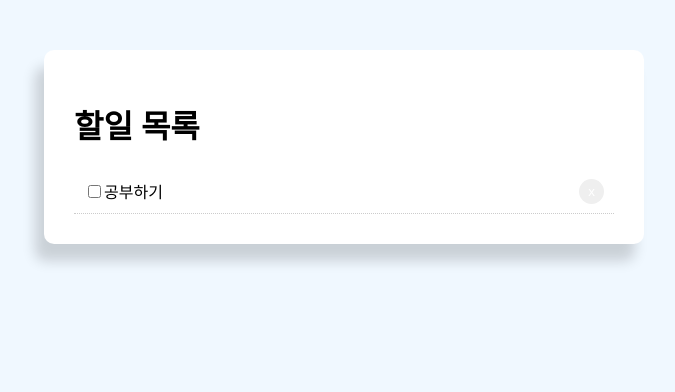
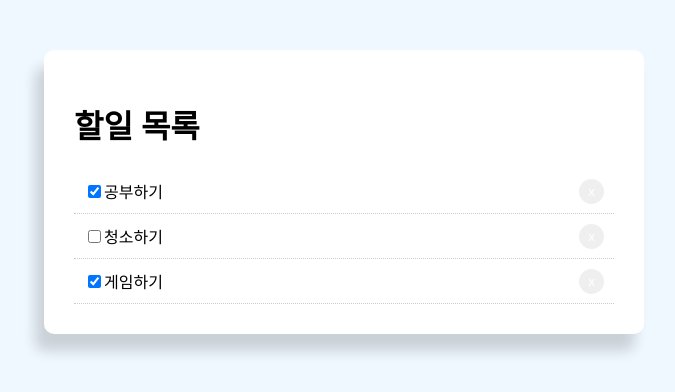
Before and after one commit to DongHyukki/hyuki-react-todo, a React (Create React App) app: page / in a window 1280 px wide. Shown: the top 392 px of the page, without its empty margins (296-971 px from the left). Built offline with nearby package versions, Linux system fonts and the light colour scheme.

Commit message:
feat: Todo List 따라하기 ( Button Action )

```diff
--- a/src/App.tsx
+++ b/src/App.tsx
@@ -1,4 +1,4 @@
-import React, {Component, CSSProperties} from "react";
+import React, {Component, CSSProperties, MouseEventHandler} from "react";
 import "./App.css"
 
 export default class App extends Component<any, any> {
@@ -12,13 +12,42 @@ export default class App extends Component<any, any> {
     float: "right"
   } as CSSProperties
 
-  getStyle(): CSSProperties {
+  private getStyle(): CSSProperties {
     return {
       padding: "10px",
       borderBottom: "1px #ccc dotted",
       textDecoration: 'none',
     }
   }
+
+  private deleteTodo(id: string) {
+    let filteredTodoData = this.todoData.filter(data => data.id !== id)
+    console.log(filteredTodoData)
+    this.todoData = filteredTodoData
+  }
+
+  private todoData = [
+    {
+      id: "1",
+      title: "공부하기",
+      completed: true
+    },
+    {
+      id: "2",
+      title: "청소하기",
+      completed: false
+    },
+    {
+      id: "3",
+      title: "게임하기",
+      completed: true
+    }
+  ] as Array<any>
+
+  /**
+   * react에서 요소의 리스트를 나열할때는 Key를 반드시 넣어줘야 한다.
+   * Key는 React가 변경, 추가, 제거 등을 찾을때 사용된다.
+   */
 
   render() {
     return (
@@ -27,13 +56,17 @@ export default class App extends Component<any, any> {
           <div className="title">
             <h1> 할일 목록 </h1>
           </div>
-            <div style={this.getStyle()}>
-              <input type="checkbox" defaultChecked={false}/>
-              공부하기
-              <button style={this.btnStyle}>x</button>
+          {this.todoData.map((todo) => (
+              <div style={this.getStyle()} key={todo.id}>
+                <input type="checkbox" defaultChecked={todo.completed}/>
+                {todo.title}
+                <button style={this.btnStyle} onClick={() => this.deleteTodo(todo.id)}>x</button>
               </div>
+            )
+          )}
         </div>
       </div>
     )
   }
+
 }
```
Lines whose indentation alone changed are shown as unchanged.
